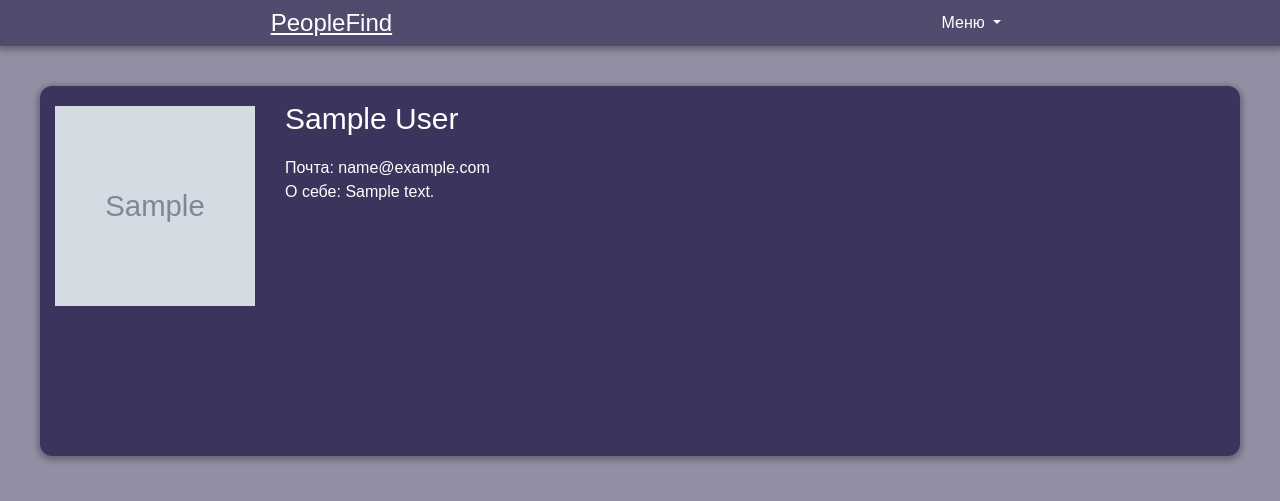
After one commit to zed1kgit/PeopleFind, a Django app: page /1/profile/ in a window 1280 px wide. The commit adds this page. Shown: the top 501 px of the page. Run offline with Django 5.2, Linux system fonts and the light colour scheme; tables that the repository leaves empty hold one stand-in row (values such as "Sample post"); grey boxes marked "Sample" are stand-in pictures; some libraries are stand-ins or nearby versions; some web fonts are replaced.

Commit message:
Added user profile functional

```diff
--- a/static/css/my_stylesheet.css
+++ b/static/css/my_stylesheet.css
@@ -144,3 +144,9 @@ body:after {
     font-size: 30px;
     margin-bottom: 0.5em;
 }
+
+.avatar {
+    margin: 10px 30px 30px 0;
+    float: left;
+    max-width: 300px;
+}
--- a/templates/base.html
+++ b/templates/base.html
@@ -32,7 +32,7 @@
 
         <ul class="dropdown-menu" aria-labelledby="dropdownMenuLink">
             {% if user.is_authenticated %}
-                <li><a class="dropdown-item" href="#">Профиль</a></li>
+                <li><a class="dropdown-item" href="{% url 'users:profile' user.pk %}">Профиль</a></li>
                 <li>
                     <form method="post" action="{% url 'users:logout' %}">
                         {% csrf_token %}
--- /dev/null
+++ b/templates/users/user_detail.html
@@ -0,0 +1,20 @@
+{% extends 'base.html' %}
+{% load my_tags %}
+{% block content %}
+    <div style="min-height: 350px">
+    <div class="profile-head">
+        <div class="avatar">
+            <img class=""
+                 src="{{ object.avatar|user_media }}" width="200" height="200"
+                 alt="{{ object.name }}"
+                 title="{{ object.name }}">
+        </div>
+        <div class="card-header">{{ object.name }}</div>
+        <div class="card-body">
+            <span class="card-text">Почта: {{ object.email }}</span><br>
+            <span class="card-text">О себе: {{ object.description|default:"Информация отсутствует." }}</span><br>
+        </div>
+    </div>
+    </div>
+
+{% endblock %}
--- a/users/forms.py
+++ b/users/forms.py
@@ -14,7 +14,7 @@ class StyleFormMixin:
 class UserForm(StyleFormMixin, forms.ModelForm):
     class Meta:
         model = User
-        fields = ('email', 'name', 'nickname', 'avatar',)
+        fields = ('email', 'name', 'nickname', 'avatar', 'description',)
 
 
 class UserRegisterForm(StyleFormMixin, UserCreationForm):
@@ -30,4 +30,4 @@ class UserLoginForm(StyleFormMixin, AuthenticationForm):
 class UserUpdateForm(StyleFormMixin, forms.ModelForm):
     class Meta:
         model = User
-        fields = ('email', 'name', 'nickname', 'avatar',)
+        fields = ('email', 'name', 'nickname', 'avatar', 'description',)
--- a/users/models.py
+++ b/users/models.py
@@ -14,8 +14,8 @@ class User(AbstractUser):
     username = None
     email = models.EmailField(unique=True, verbose_name='Email')
     role = models.CharField(max_length=9, choices=UserRoles.choices, default=UserRoles.USER)
-    name = models.CharField(blank=False, max_length=60, verbose_name='Отображаемое имя')
-    nickname = models.CharField(unique=True, blank=False, max_length=60, verbose_name='Имя пользователя')
+    name = models.CharField(blank=False, max_length=16, verbose_name='Отображаемое имя')
+    nickname = models.SlugField(unique=True, blank=False, db_index=True, max_length=12, verbose_name='Имя пользователя')
     description = models.CharField(max_length=350, verbose_name='Описание', **NULLABLE)
     avatar = models.ImageField(upload_to='users/', verbose_name='Аватар', **NULLABLE)
     is_active = models.BooleanField(default=True, verbose_name='Active')
--- /dev/null
+++ b/users/templatetags/my_tags.py
@@ -0,0 +1,10 @@
+from django import template
+
+register = template.Library()
+
+
+@register.filter
+def user_media(value):
+    if value:
+        return fr'/media/{value}'
+    return '/static/noavatar.png'
--- a/users/urls.py
+++ b/users/urls.py
@@ -1,7 +1,7 @@
 from django.urls import path
 
 from users.apps import UsersConfig
-from users.views import index, UserRegisterView, UserLoginView, UserLogoutView
+from users.views import index, UserRegisterView, UserLoginView, UserLogoutView, UserProfileView
 
 app_name = UsersConfig.name
 
@@ -10,4 +10,5 @@ urlpatterns = [
     path('register/', UserRegisterView.as_view(), name='register'),
     path('login/', UserLoginView.as_view(), name='login'),
     path('logout/', UserLogoutView.as_view(), name='logout'),
+    path('<int:pk>/profile/', UserProfileView.as_view(), name='profile'),
 ]
--- a/users/views.py
+++ b/users/views.py
@@ -25,6 +25,7 @@ class UserRegisterView(CreateView):
         context['title'] = 'Регистрация'
         return context
 
+
 class UserLoginView(LoginView):
     form_class = UserLoginForm
 
@@ -33,5 +34,10 @@ class UserLoginView(LoginView):
         context['title'] = 'Авторизация'
         return context
 
+
 class UserLogoutView(LogoutView):
     pass
+
+
+class UserProfileView(DetailView):
+    model = User
```
Also changed, not shown: static/noavatar.png (added), users/templatetags/__init__.py (added).
